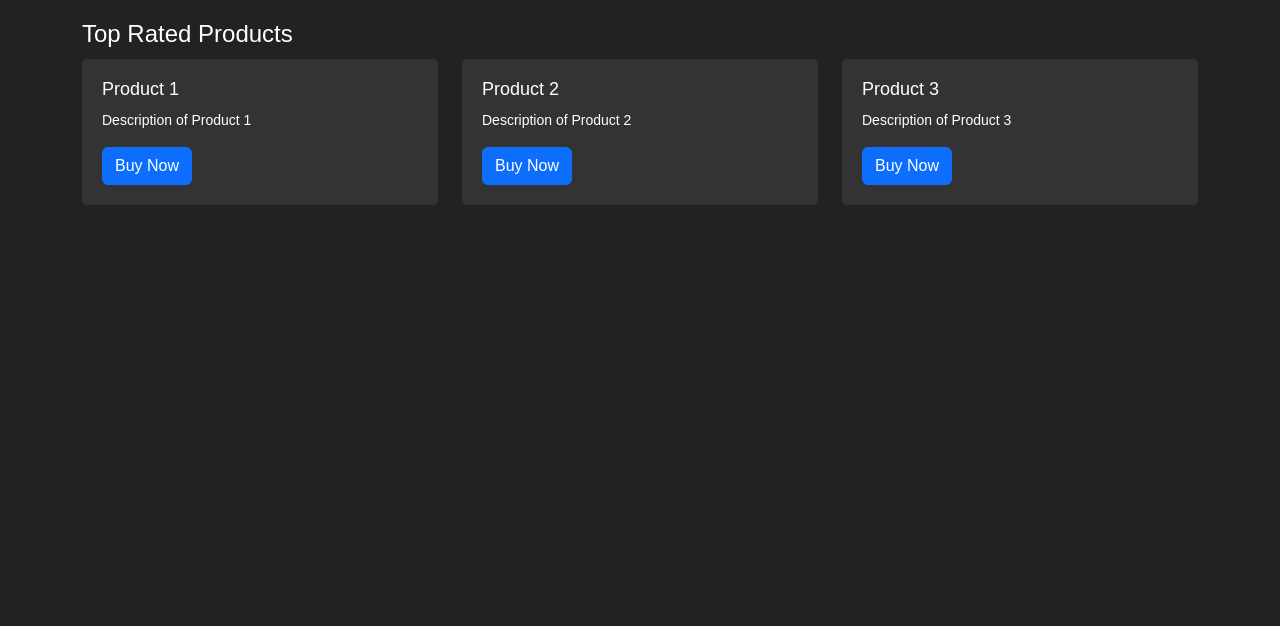
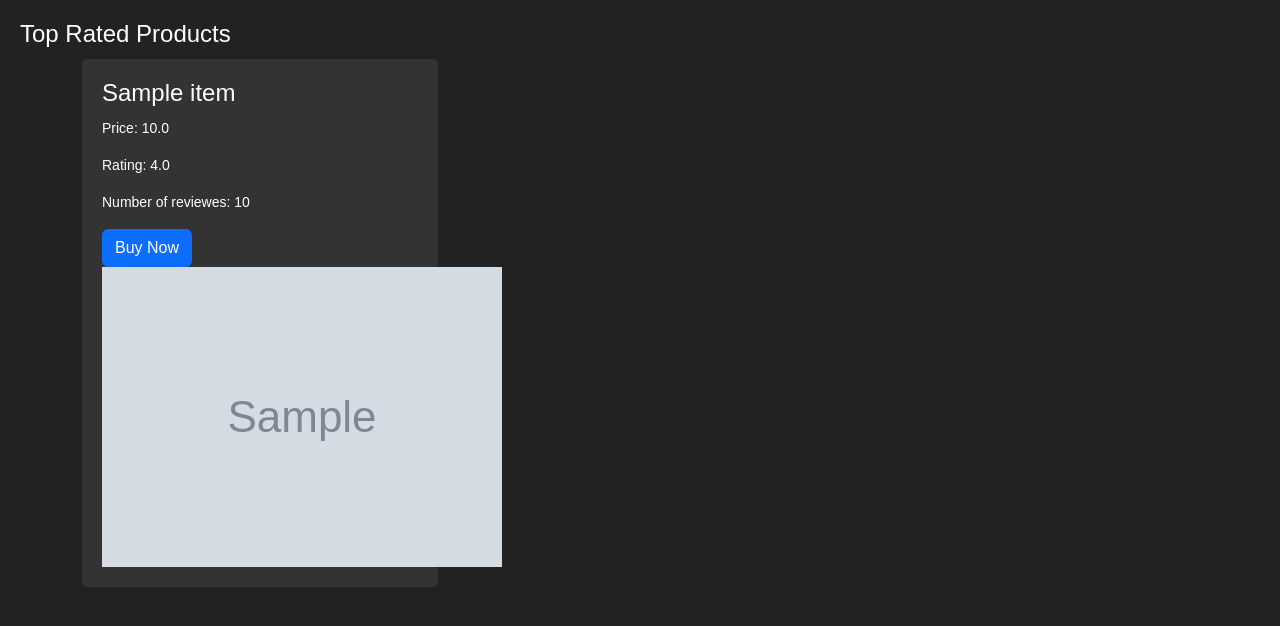
Before and after one commit to YoniqueeZyzzFan/webShopWithDjango, a Django app: page / in a window 1280 px wide. Shown: the part 70-696 px from the top of the page. Run offline with Django 4.2, Linux system fonts and the light colour scheme; tables that the repository leaves empty hold one stand-in row (values such as "Sample post"); grey boxes marked "Sample" are stand-in pictures.

Commit message:
1.minor edits to the markup in the index.html file; 2.minor changes in the type of some variables in the db

```diff
--- a/webApp/main/models.py
+++ b/webApp/main/models.py
@@ -2,16 +2,17 @@ from django.db import models
 
 
 class Item(models.Model):
-    itemType = models.CharField('itemType', max_length=50)
+    category_id = models.CharField('categoryId', max_length=50)
     title = models.CharField('title', max_length=50)
-    price = models.CharField('price', max_length=50)
-    rating = models.CharField('rating', max_length=50)
-    reviews = models.CharField('reviews', max_length=50)
-    imageLink = models.CharField('imageLink', max_length=150)
+    price = models.FloatField()
+    rating = models.FloatField()
+    reviews = models.IntegerField()
+    image_link = models.CharField('image_link', max_length=150)
 
     def __str__(self):
-        return self
+        return self.title
 
     class Meta:
+        db_table = 'items'
         verbose_name= 'Item'
         verbose_name_plural = 'Items'
--- a/webApp/main/templates/main/index.html
+++ b/webApp/main/templates/main/index.html
@@ -4,31 +4,21 @@
 Home
 {% endblock %}
 {%block content %}
+ <h1>Top Rated Products</h1>
  <div class="container">
-        <h1>Top Rated Products</h1>
-
       <div class="row">
+{% for item in items %}
      <div class="col-lg-4">
                 <div class="product-card">
-                    <h3>Product 1</h3>
-                    <p>Description of Product 1</p>
+                   <h1>{{ item.title }}</h1>
+                    <p>Price: {{ item.price }}</p>
+                    <p>Rating: {{ item.rating }}</p>
+                    <p>Number of reviewes: {{ item.reviews }}</p>
                     <a href="#" class="btn btn-primary">Buy Now</a>
+                    <img src="{{ item.image_link }}" alt="Item Image">
                 </div>
      </div>
-            <div class="col-lg-4">
-                <div class="product-card">
-                    <h3>Product 2</h3>
-                    <p>Description of Product 2</p>
-                    <a href="#" class="btn btn-primary">Buy Now</a>
-                </div>
-            </div>
-            <div class="col-lg-4">
-                <div class="product-card">
-                    <h3>Product 3</h3>
-                    <p>Description of Product 3</p>
-                    <a href="#" class="btn btn-primary">Buy Now</a>
-                </div>
-            </div>
+{% endfor %}
       </div>
  </div>
 {% endblock %}
--- a/webApp/main/views.py
+++ b/webApp/main/views.py
@@ -1,8 +1,12 @@
 from django.shortcuts import render
+from .models import Item
 
 
 def index(request):
-    return render(request, 'main/index.html')
+    items = Item.objects.all()
+    print(items)
+    return render(request, 'main/index.html', {'items': items})
+
 
 def about(request):
     return render(request, 'main/About.html')
```
Also changed, not shown: amazonDataScrapping/inputDataInDB.py (+20 -12 lines), webApp/main/migrations/0001_initial.py (deleted), webApp/main/migrations/__init__.py (deleted). Lines whose indentation alone changed are shown as unchanged.
